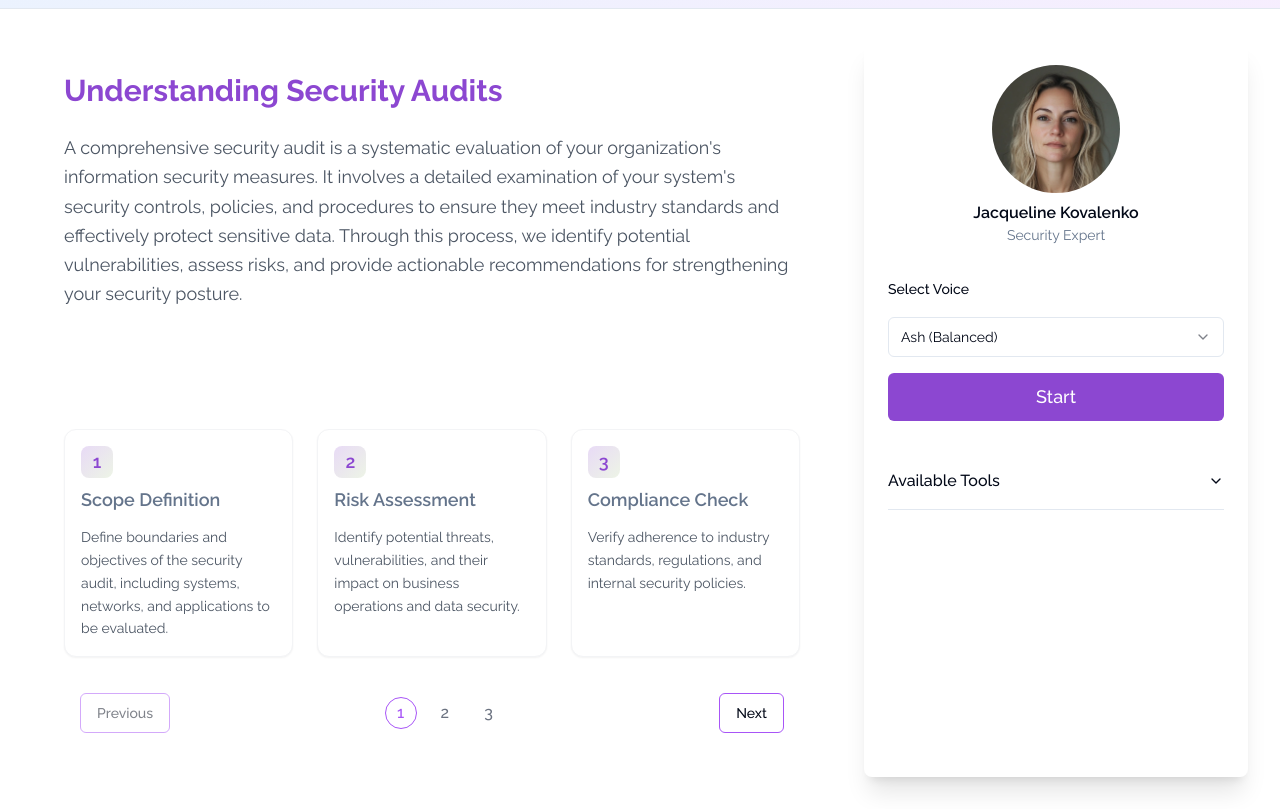
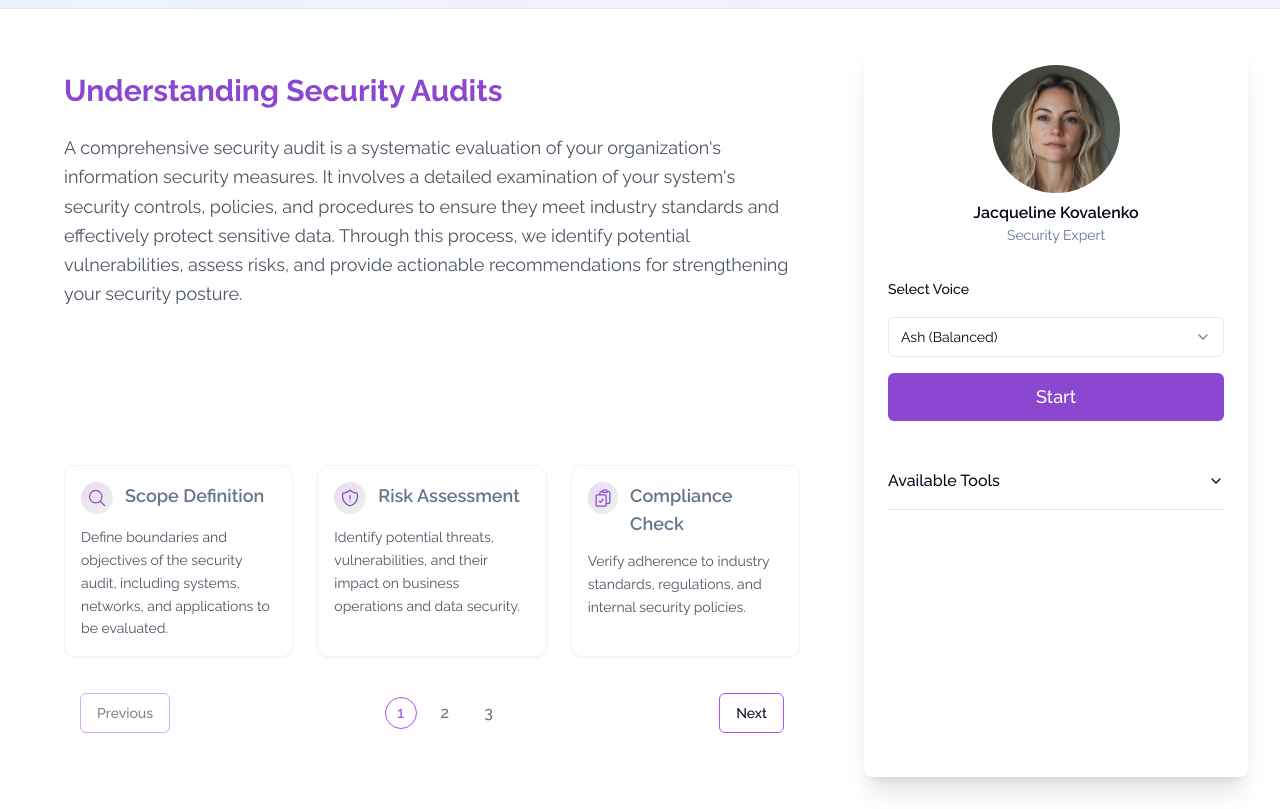
Before and after one commit to singularitybridge/sb-realtime-slideshow-ai, a Next.js app: page / in a window 1280 px wide. Built offline with nearby package versions, Linux system fonts and the light colour scheme.

Commit message:
Add Heroicons to SecuritySlides and update icon usage in layout

```diff
--- a/components/security-slides.tsx
+++ b/components/security-slides.tsx
@@ -2,6 +2,17 @@ import React, { useEffect } from 'react';
 import { useSlideStore } from '@/hooks/use-slides-store';
 import { Button } from './ui/button';
 import { motion, AnimatePresence } from 'framer-motion';
+import {
+  MagnifyingGlassIcon,
+  ShieldExclamationIcon,
+  ClipboardDocumentCheckIcon,
+  DocumentTextIcon,
+  ComputerDesktopIcon,
+  ChartBarIcon,
+  AdjustmentsHorizontalIcon,
+  RocketLaunchIcon,
+  ArrowPathIcon,
+} from '@heroicons/react/24/outline';
 
 interface SlideBlock {
   title: string;
@@ -98,7 +109,15 @@ export const SecuritySlides = () => {
 
             <div className="mt-auto mb-6">
               <div className="grid grid-cols-3 gap-6">
-              {slides[currentSlide].blocks.map((block, index) => (
+              {slides[currentSlide].blocks.map((block, index) => {
+                const icons = [
+                  [MagnifyingGlassIcon, ShieldExclamationIcon, ClipboardDocumentCheckIcon],
+                  [DocumentTextIcon, ComputerDesktopIcon, ChartBarIcon],
+                  [AdjustmentsHorizontalIcon, RocketLaunchIcon, ArrowPathIcon]
+                ];
+                const Icon = icons[currentSlide][index];
+
+                return (
                   <motion.div
                     key={index}
                     initial={{ opacity: 0, y: 20 }}
@@ -108,19 +127,22 @@ export const SecuritySlides = () => {
                   >
                     <div className="flex flex-col h-full">
                       <div className="mb-3">
-                      <div className="w-8 h-8 mb-2 rounded-lg bg-gradient-to-br from-primary/20 to-secondary/20 flex items-center justify-center">
-                        <span className="text-lg font-semibold text-primary">{index + 1}</span>
+                        <div className="flex items-start gap-3">
+                          <div className="w-8 h-8 rounded-full bg-gradient-to-br from-primary/20 to-secondary/20 flex items-center justify-center">
+                            <Icon className="w-5 h-5 text-primary" />
                           </div>
                           <h3 className="text-lg font-semibold text-slate-500 group-hover:text-primary transition-colors">
                             {block.title}
                           </h3>
+                        </div>
                       </div>
                       <p className="text-sm text-gray-600 leading-relaxed">
                         {block.content}
                       </p>
                     </div>
                   </motion.div>
-              ))}
+                );
+              })}
               </div>
             </div>
           </div>
--- a/package.json
+++ b/package.json
@@ -9,6 +9,7 @@
     "lint": "next lint"
   },
   "dependencies": {
+    "@heroicons/react": "2.2.0",
     "@radix-ui/react-accordion": "^1.1.2",
     "@radix-ui/react-avatar": "^1.0.4",
     "@radix-ui/react-dialog": "^1.0.5",
```
Also changed, not shown: 1 other file (tests, documents, lock files or other folders). Lines whose indentation alone changed are shown as unchanged.
